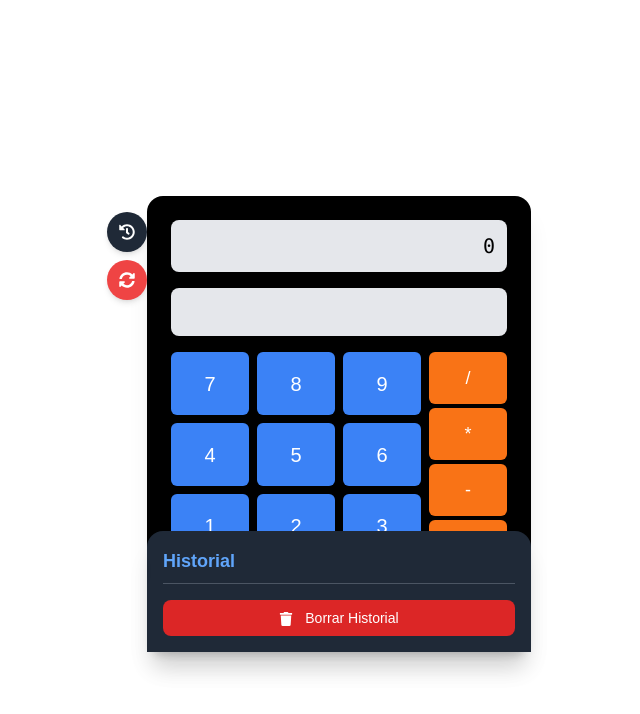
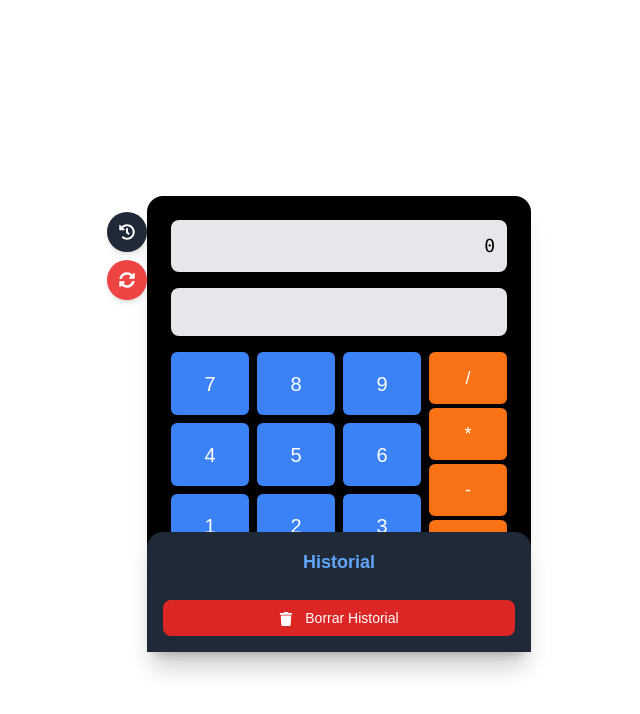
Before and after one commit to IrvinSegura/Calculadora_NextJS, a Next.js app: page / in a window 1280 px wide. Both pictures are taken after a click on the button 428 px from the left and 232 px from the top of the page. Shown: the top 714 px of the page, without its empty margins (301-941 px from the left). Built offline with nearby package versions, Linux system fonts and the light colour scheme.

Commit message:
refactor module in component Calculator

```diff
--- a/components/Calculator.js
+++ b/components/Calculator.js
@@ -39,6 +39,10 @@ export default function Calculator() {
 
   const handleButtonClick = (value) => {
     setExpression((prev) => {
+      if (!prev && /[+\-*/]/.test(value)) {
+        return prev;
+      }
+
       if (/[+\-*/]$/.test(prev.slice(-1)) && /[+\-*/]/.test(value)) {
         return prev.slice(0, -1) + value;
       }
@@ -143,8 +147,10 @@ export default function Calculator() {
           <FaSyncAlt />
         </button>
 
-        <div className="w-full text-right bg-gray-200 p-3 rounded-lg mb-4 text-xl font-mono truncate text-black">
-          {expression || "0"}
+        <div className="w-full text-right bg-gray-200 p-3 rounded-lg mb-4 font-mono text-black flex flex-col items-end overflow-auto" style={{ minHeight: "3rem", maxHeight: "6rem", whiteSpace: "normal", wordBreak: "break-word" }}>
+          <span className={`transition-all duration-200 ${expression.length > 15 ? "text-sm" : "text-lg"} ${expression.length > 30 ? "text-xs" : ""}`}>
+            {expression || "0"}
+          </span>
         </div>
 
         <div className="w-full text-right font-bold mb-4 p-2 bg-gray-200 rounded-lg overflow-auto break-words text-4xl max-h-20 text-black" style={{ wordWrap: "break-word", minHeight: "3rem" }}>
@@ -192,8 +198,8 @@ export default function Calculator() {
             transition={{ duration: 0.4, ease: "easeInOut" }}
             className="absolute bottom-0 left-0 w-full bg-gray-800 text-white shadow-xl p-4 rounded-t-2xl max-h-[75%] overflow-y-auto"
           >
-            <div className="flex justify-between items-center mb-2 border-b border-gray-600 pb-2">
-              <h2 className="text-lg font-bold text-blue-400">Historial</h2>
+            <div className="flex justify-between items-center mb-3">
+            <h2 className="text-lg font-bold text-blue-400 text-center w-full">Historial</h2>
               <button
                 data-testid="Abrir Historial"
                 onClick={() => setShowHistory(!showHistory)}
@@ -204,15 +210,30 @@ export default function Calculator() {
               </button>
             </div>
 
-            <ul className="text-sm text-white mt-2">
+            <ul className="text-sm text-white space-y-2">
               {(showAllHistory ? history : history.slice(0, 10)).map((entry, index) => (
-                <li key={index} className="py-1 border-b border-gray-600">{entry}</li>
+                <li
+                  key={index}
+                  className="py-2 px-3 bg-gray-700 rounded-lg overflow-hidden whitespace-normal break-words"
+                >
+                  {entry}
+                </li>
               ))}
             </ul>
+
             {history.length > 10 && !showAllHistory && (
-              <button onClick={() => setShowAllHistory(true)} className="mt-2 bg-gray-600 p-2 rounded-lg text-white text-sm w-full">Ver más</button>
+              <button
+                onClick={() => setShowAllHistory(true)}
+                className="mt-3 bg-gray-600 p-2 rounded-lg text-white text-sm w-full"
+              >
+                Ver más
+              </button>
             )}
-            <button onClick={clearHistory} className="mt-2 bg-red-600 p-2 rounded-lg text-white text-sm w-full">
+
+            <button
+              onClick={clearHistory}
+              className="mt-3 bg-red-600 p-2 rounded-lg text-white text-sm w-full"
+            >
               <FaTrash className="inline mr-2" /> Borrar Historial
             </button>
           </motion.div>
```
